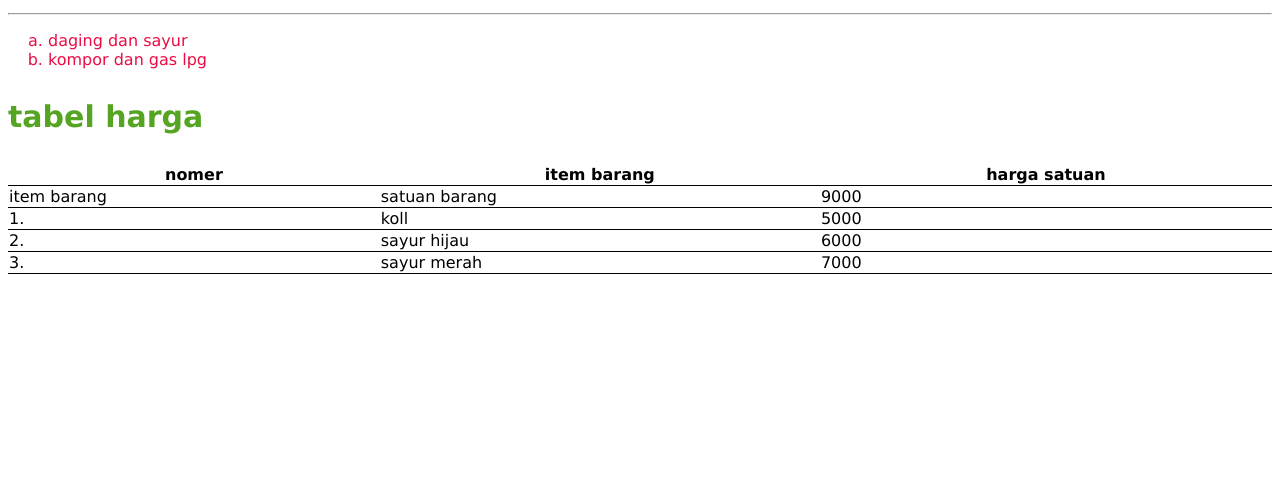
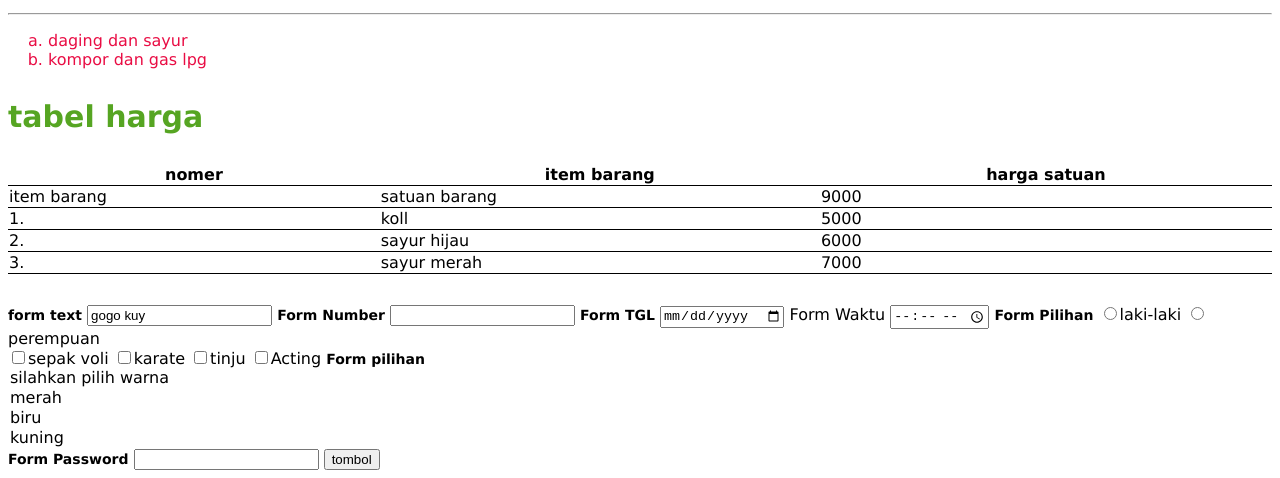
Before and after one commit to guntur2006/latihan0001, a plain HTML site: page index.html in a window 1280 px wide. Shown: the part 735-1213 px from the top of the page. Before the commit the page ends 1039 px from the top, so only its background shows below. Drawn offline with Linux system fonts and the light colour scheme.

Commit message:
css form

```diff
--- a/index.html
+++ b/index.html
@@ -6,6 +6,8 @@
   <title>Hello World</title>
   <link href='/style.css' rel='stylesheet'>
   <style>
+    label{font-size: 14px ;font-weight: bold;}
+
     h1{color: aqua ;text-shadow: 2px 2px black;}
     h2{color: rgb(39, 39, 167);font-family: Verdana, Geneva, Tahoma, sans-serif;}
     h3{color: #56a522;font-size: 30px;}
@@ -89,3 +91,37 @@ tr:hover{
   <script defer type="text/javascript" src="/main.js"></script>
 </body>
 </html>
+
+<body>
+ <form>
+  <label>form text</label>
+  <input type="text" name="Txalamat" value="gogo kuy"id="txalamat"class="txalamat">
+   <label>Form Number</label>
+   <input type="number">
+   <label>Form TGL</label>
+   <input type="date">
+   <labal>Form Waktu</labal>
+   <input type="time">
+   <label>Form Pilihan</label>
+   <input type="radio" name="JNSK">laki-laki
+   <input type="radio" name="JNSK">perempuan
+   <br>
+   <input type="checkbox">sepak voli
+   <input type="checkbox">karate
+   <input type="checkbox">tinju
+   <input type="checkbox">Acting
+   <label>Form pilihan</label>
+   <selec>
+    <option> silahkan pilih warna</option>
+    <option>merah</option>
+    <option>biru</option>
+    <option>kuning</option>
+    <label>Form Password</label>
+    <input type="password"name="txpass">
+<input type="submit" value="tombol">
+   </selec>
+ </form>
+
+
+
+</body>
```
